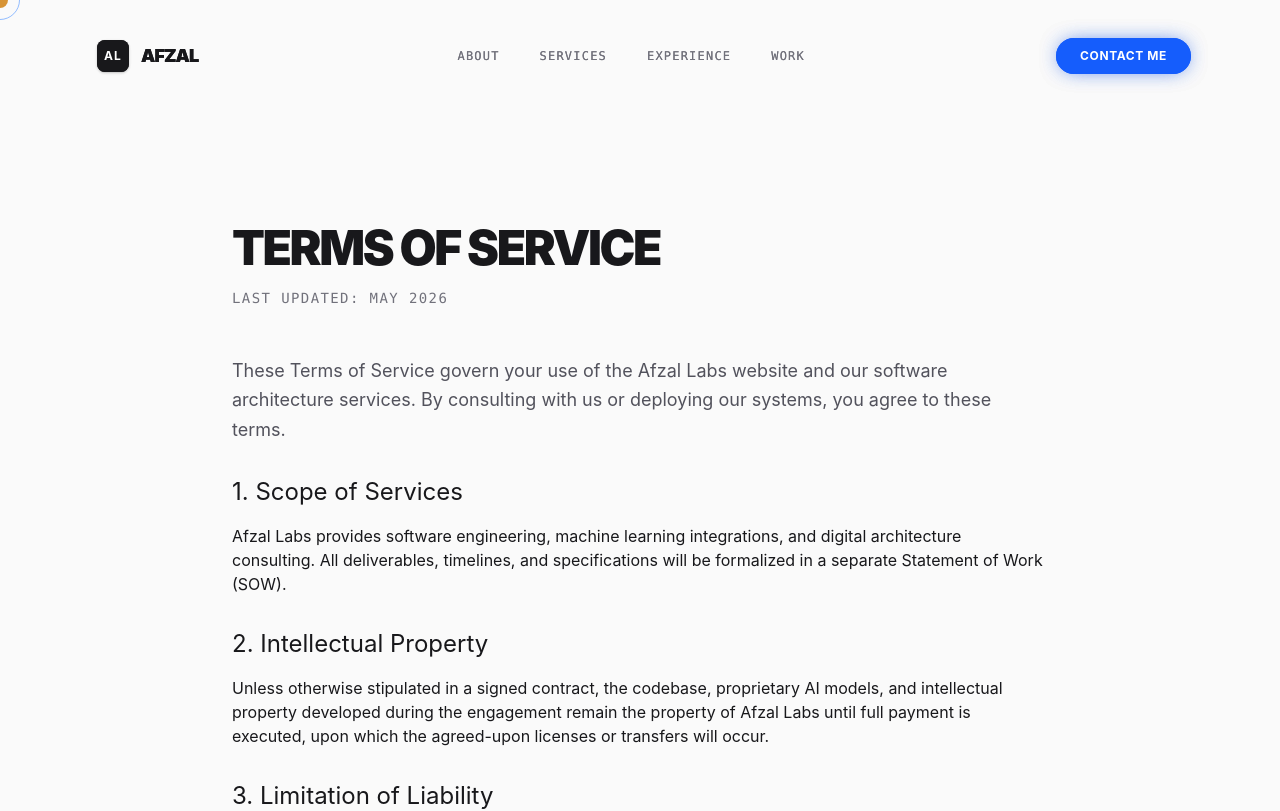
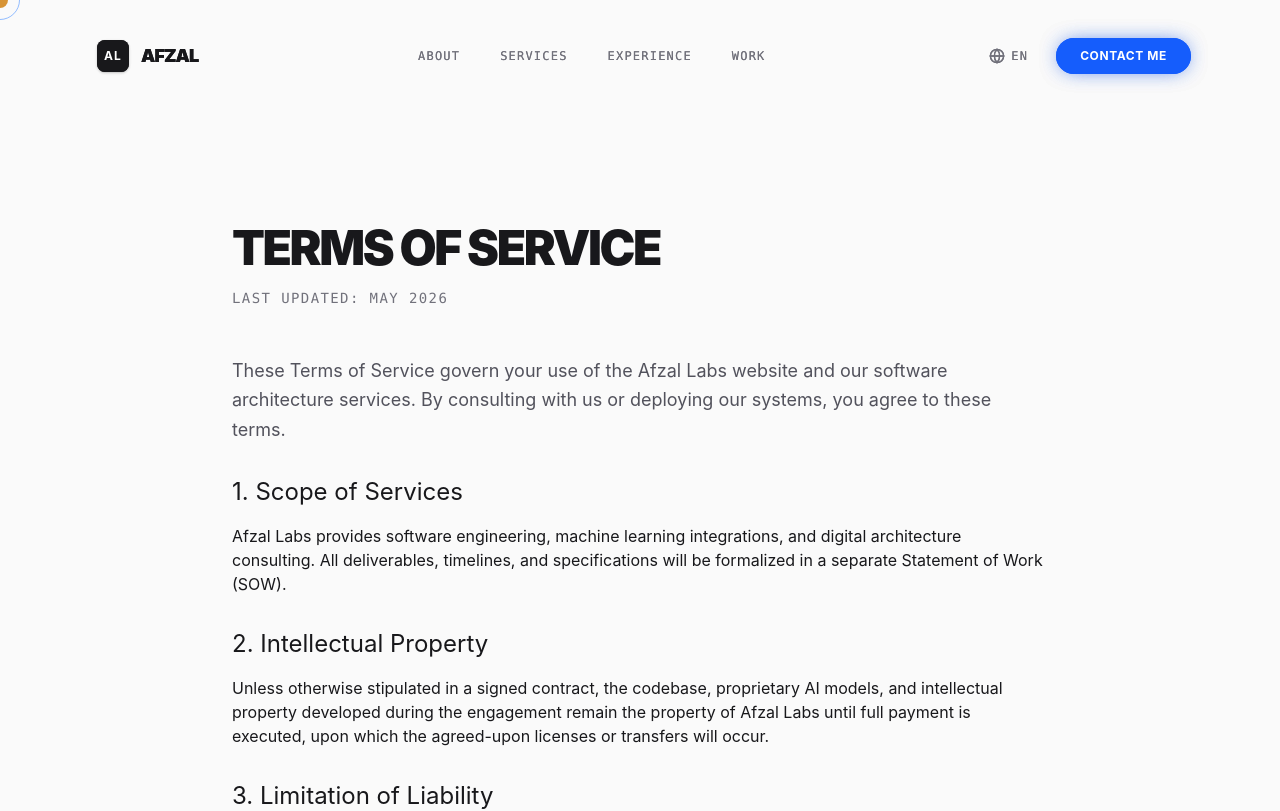
Before and after one commit to yasir-soomro/Afzal-Labs, a Next.js app: page /terms in a window 1280 px wide. Shown: the top 811 px of the page. Built offline with nearby package versions, Linux system fonts and the light colour scheme.

Commit message:
feat(i18n): implement language provider and toggle
Add LanguageProvider to manage multi-language state and integrate a language toggle component into the navbar.

```diff
--- a/app/layout.tsx
+++ b/app/layout.tsx
@@ -42,11 +42,13 @@
 import { Footer } from '@/components/layout/footer';
 import { GridBackground } from '@/components/ui/grid-background';
 import { Toaster } from 'sonner';
+import { LanguageProvider } from '@/providers/language-provider';
 
 export default function RootLayout({children}: {children: React.ReactNode}) {
   return (
     <html lang="en" className="bg-zinc-50 h-full m-0 antialiased scroll-smooth">
       <body suppressHydrationWarning className="h-full m-0 bg-zinc-50 text-zinc-900 flex flex-col font-sans selection:bg-blue-200 selection:text-blue-900">
+        <LanguageProvider>
           <a
             href="#main-content"
             className="sr-only focus:not-sr-only focus:absolute focus:top-4 focus:left-4 z-[100] bg-zinc-900 text-white px-4 py-2 rounded-md font-mono text-sm font-bold shadow-lg focus:outline-none focus:ring-2 focus:ring-blue-500"
@@ -61,6 +63,7 @@
             {children}
           </div>
           <Footer />
+        </LanguageProvider>
       </body>
     </html>
   );
--- a/components/layout/navbar.tsx
+++ b/components/layout/navbar.tsx
@@ -1,12 +1,14 @@
 "use client";
 
 import { useState, useEffect } from "react";
-import { Menu, X } from "lucide-react";
+import { Menu, X, Globe } from "lucide-react";
 import { motion, AnimatePresence } from "motion/react";
 import Link from "next/link";
 import { usePathname } from "next/navigation";
+import { useLanguage } from "@/providers/language-provider";
 
 const Logo = () => {
+
   return (
     <div className="w-8 h-8 rounded-lg bg-zinc-900 text-white flex items-center justify-center font-bold text-xs tracking-widest shadow-sm group-hover:scale-105 transition-transform duration-300">
       AL
@@ -30,6 +32,28 @@
     />
   </Link>
 );
+
+const LanguageToggle = () => {
+  const { language, setLanguage } = useLanguage();
+  const langs = ["en", "es", "fr", "de"] as const;
+
+  const toggleLanguage = () => {
+    const currentIndex = langs.indexOf(language);
+    const nextIndex = (currentIndex + 1) % langs.length;
+    setLanguage(langs[nextIndex]);
+  };
+
+  return (
+    <button
+      onClick={toggleLanguage}
+      className="flex items-center gap-1.5 px-3 py-1.5 text-xs font-mono uppercase tracking-widest text-zinc-500 hover:text-blue-600 focus:outline-none focus:ring-2 focus:ring-blue-500 rounded-full transition-colors"
+      aria-label={`Current language: ${language}. Click to change.`}
+    >
+      <Globe className="w-4 h-4" />
+      <span>{language}</span>
+    </button>
+  );
+};
 
 export function Navbar() {
   const [isScrolled, setIsScrolled] = useState(false);
@@ -84,13 +108,16 @@
             <NavLink href="/projects" onClick={() => setMobileMenuOpen(false)}>Work</NavLink>
           </nav>
 
-          <div className="hidden md:block">
+          <div className="hidden md:flex items-center gap-4">
+            <LanguageToggle />
             <Link href="/contact" onClick={() => setMobileMenuOpen(false)} role="button" aria-label="Navigate to contact section" className="flex items-center justify-center gap-2 px-6 py-2.5 bg-blue-600 text-white font-bold uppercase tracking-wider text-xs rounded-full hover:bg-blue-700 shadow-[0_0_20px_-5px_rgba(37,99,235,0.5)] hover:-translate-y-0.5 transition-all">
               Contact Me
             </Link>
           </div>
 
           {/* Mobile Toggle */}
+          <div className="flex items-center gap-2 md:hidden">
+            <LanguageToggle />
             <button
               aria-expanded={mobileMenuOpen}
               aria-label={mobileMenuOpen ? "Close menu" : "Open menu"}
@@ -121,6 +148,7 @@
                 )}
               </AnimatePresence>
             </button>
+          </div>
         </motion.div>
 
         {/* Mobile Menu Backdrop */}
--- a/components/sections/contact.tsx
+++ b/components/sections/contact.tsx
@@ -24,6 +24,7 @@
     }
   });
 
+  // eslint-disable-next-line react-hooks/incompatible-library
   const messageValue = watch("message");
   const messageLength = messageValue ? messageValue.length : 0;
   const maxMessageLength = 1000;
--- /dev/null
+++ b/providers/language-provider.tsx
@@ -0,0 +1,44 @@
+"use client";
+
+import React, { createContext, useContext, useState, useEffect } from "react";
+
+type Language = "en" | "es" | "fr" | "de";
+
+interface LanguageContextType {
+  language: Language;
+  setLanguage: (lang: Language) => void;
+}
+
+const LanguageContext = createContext<LanguageContextType | undefined>(undefined);
+
+export function LanguageProvider({ children }: { children: React.ReactNode }) {
+  const [language, setLanguageState] = useState<Language>("en");
+
+  useEffect(() => {
+    // Ideally we would load the saved language from localStorage here
+    const savedLanguage = localStorage.getItem("app-language") as Language;
+    if (savedLanguage) {
+      // eslint-disable-next-line react-hooks/set-state-in-effect
+      setLanguageState(savedLanguage);
+    }
+  }, []);
+
+  const setLanguage = (lang: Language) => {
+    setLanguageState(lang);
+    localStorage.setItem("app-language", lang);
+  };
+
+  return (
+    <LanguageContext.Provider value={{ language, setLanguage }}>
+      {children}
+    </LanguageContext.Provider>
+  );
+}
+
+export function useLanguage() {
+  const context = useContext(LanguageContext);
+  if (context === undefined) {
+    throw new Error("useLanguage must be used within a LanguageProvider");
+  }
+  return context;
+}
```
Lines whose indentation alone changed are shown as unchanged.
